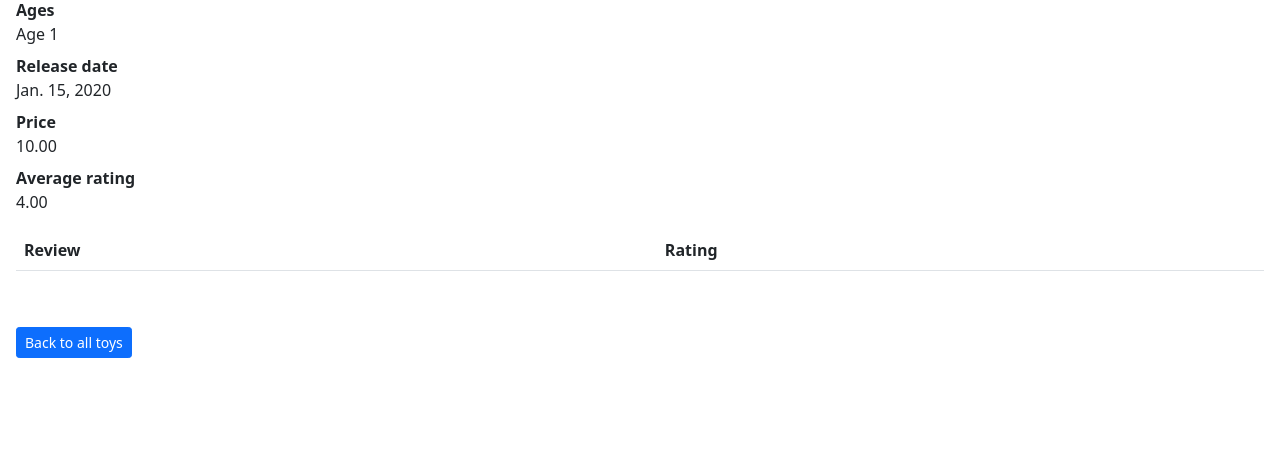
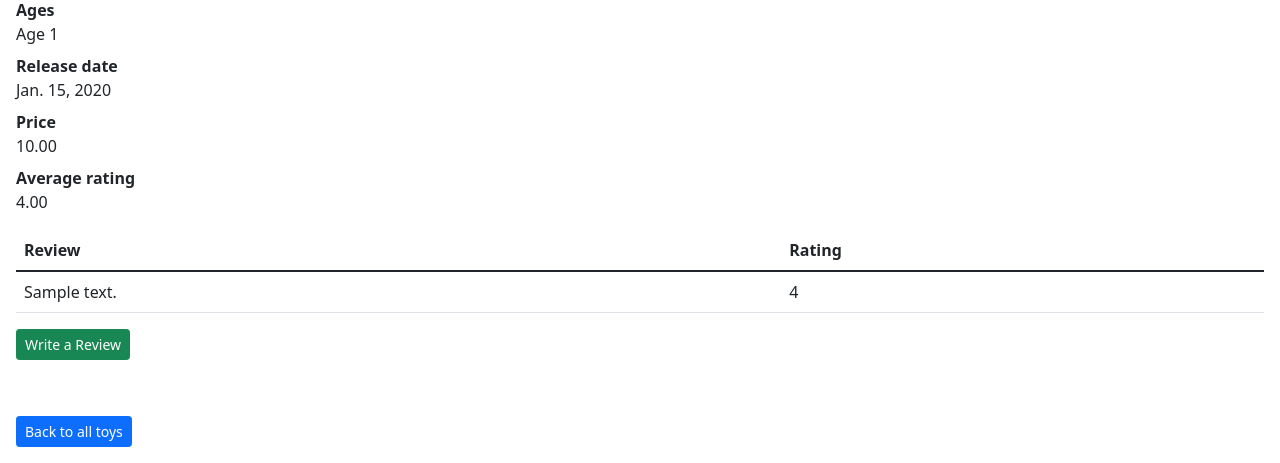
Before and after one commit to cosc140-s22/cosc140-lab5-ahmed-n-flooooo, a Django app: page /products/1 in a window 1280 px wide. Shown: the part 337-800 px from the top of the page. Run offline with Django 4.2, Linux system fonts and the light colour scheme; a user stored in the database is signed in; tables that the repository leaves empty hold one stand-in row (values such as "Sample post"); lists and menus that the app fills with data are empty; parts of the project's set-up code (start-up, migrations or seed data) failed here and were passed over.

Commit message:
created review form

```diff
--- a/products/models.py
+++ b/products/models.py
@@ -1,6 +1,7 @@
 from django.db import models
 from django.contrib.auth import models as auth_models
 from django.db.models import Avg
+from django.core.validators import MaxValueValidator, MinValueValidator
 
 
 class Product(models.Model):
@@ -26,7 +27,7 @@ class Product(models.Model):
             return f"Ages {self.minimum_age_appropriate} to {self.maximum_age_appropriate}"
 
 class Review(models.Model):
-    stars = models.IntegerField()
+    stars = models.IntegerField(validators=[MinValueValidator(1),MaxValueValidator(5)])
     review = models.TextField()
     product = models.ForeignKey(Product, models.CASCADE)
     user = models.ForeignKey(auth_models.User, models.CASCADE)
--- a/products/templates/products/review.html
+++ b/products/templates/products/review.html
@@ -7,7 +7,11 @@
 
 <section>
 
-{# Add new review form here #}
+<form action="{% url 'createreview' product.id %}" method="post">
+{% csrf_token %}
+{{ form.as_p }}
+<input type="submit" value="Submit">
+</form>
 
 </section>
 
--- a/products/templates/products/show.html
+++ b/products/templates/products/show.html
@@ -19,17 +19,20 @@
         <th>Rating</th>
     </thead>
     <tbody>
-
-        {# Add the contents of the review table here #}
-
+      {% for review in product.review_set.all %}
+			<tr>
+				<td>{{review.review}}</td>
+			  <td>{{review.stars}}</td>
+			</tr>
+      {% endfor %}
     </tbody>
 </table>
 </section>
 
 <section>
-
-{# Add button/link to get to the review form here #}
-
+{% if user.is_authenticated %}
+  <a class='btn btn-sm btn-success' href="{% url 'createreview' product.id %}"> Write a Review </a>
+{% endif %}
 </section>
 
 {% endblock %}
--- a/products/views.py
+++ b/products/views.py
@@ -1,7 +1,9 @@
 from django.shortcuts import render, get_object_or_404
 from django.db.models import Prefetch
 from .models import Product
-from .forms import ProductFilterForm
+from .forms import ProductFilterForm, ReviewForm
+from django.contrib.auth.decorators import login_required
+
 
 def index(request):
     products = Product.objects.all().order_by('name')
@@ -17,3 +19,10 @@ def show(request, product_id):
     p = get_object_or_404(Product, pk=product_id)
     context = { 'product':p }
     return render(request, 'products/show.html', context)
+
+@login_required
+def create_review(request, product_id):
+	p = get_object_or_404(Product, pk=product_id)
+	form = ReviewForm(request.POST)
+	context = { 'product':p, "form":form}
+	return render(request, 'products/review.html', context)
--- a/toystore/settings.py
+++ b/toystore/settings.py
@@ -130,3 +130,5 @@ MEDIA_ROOT = os.path.join(BASE_DIR, "images")
 MEDIA_URL = '/images/'
 
 LOGIN_URL = '/login/'
+
+CSRF_TRUSTED_ORIGINS=['https://cosc140-lab5-ahmed-n-flooooo.florenceluo.repl.co']
--- a/toystore/urls.py
+++ b/toystore/urls.py
@@ -20,7 +20,7 @@ from django.conf import settings
 from django.conf.urls.static import static
 from django.contrib.auth import views as auth_views
 
-from products.views import index, show
+from products.views import index, show, create_review
 
 
 def root_redirect(request):
@@ -32,5 +32,6 @@ urlpatterns = [
     path('logout/', auth_views.LogoutView.as_view(next_page='/'), name='logout'),
     path('products/', index, name='index'),
     path('products/<int:product_id>', show, name='show'),
+	  path('products/<int:product_id>/review/',create_review, name='createreview'),
     path('', root_redirect),
 ] + static(settings.MEDIA_URL, document_root=settings.MEDIA_ROOT)
```
Also changed, not shown: products/forms.py (+7 -0 lines), 2 other files.
